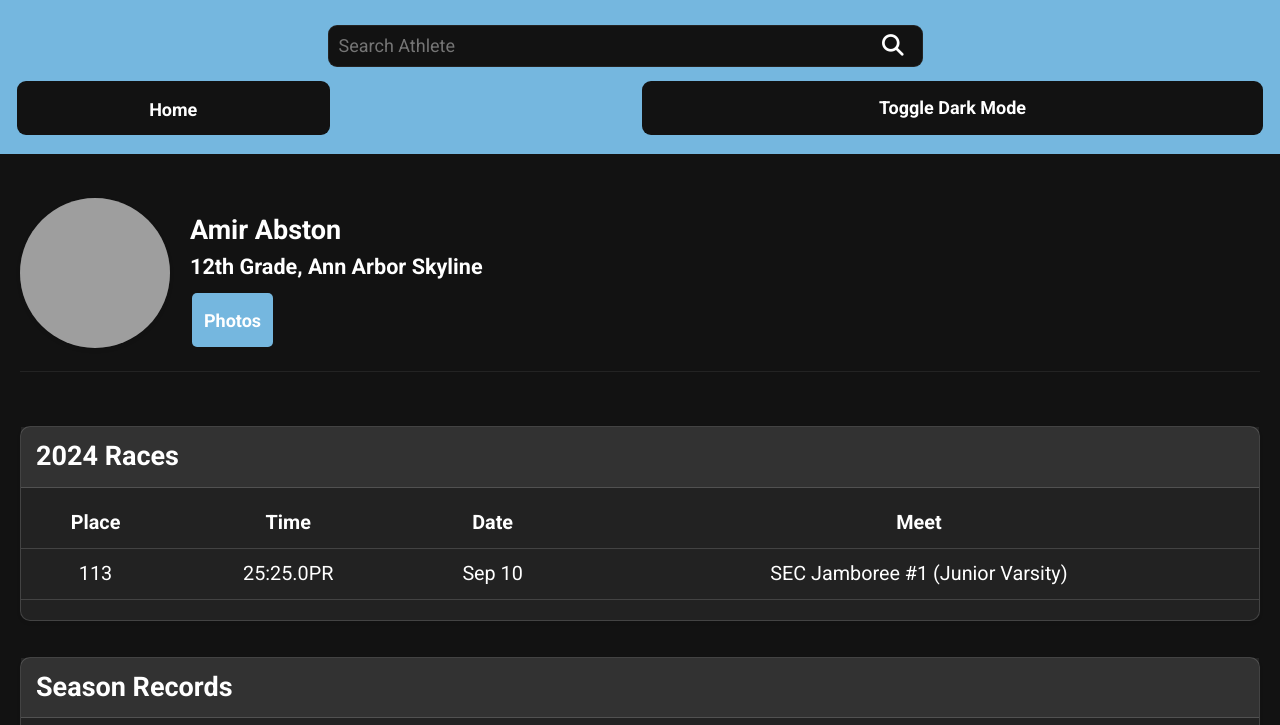
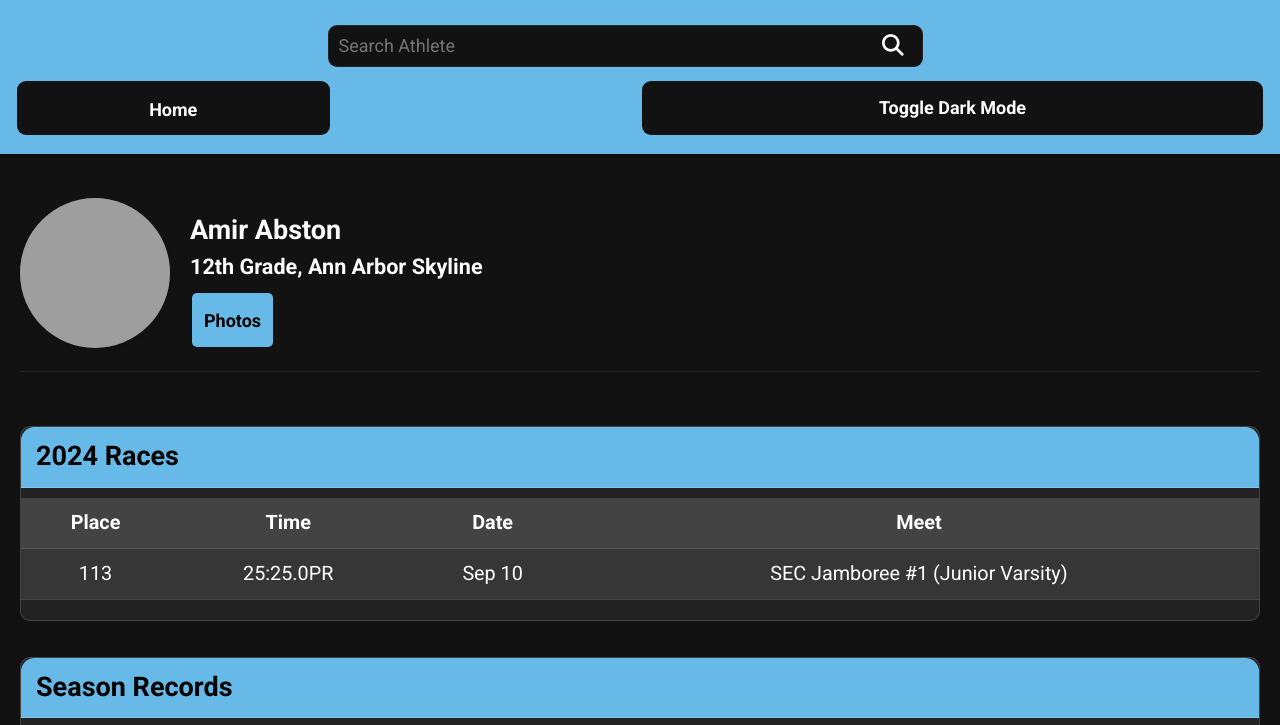
Before and after one commit to npisar/SI339-CPD4, a plain HTML site: page athlete-amir.html in a window 1280 px wide. Both pictures are taken after a click on the button "Toggle Dark Mode". Shown: the top 725 px of the page. Drawn offline with Linux system fonts and the light colour scheme; grey boxes are pictures that could not be loaded.

Commit message:
updated styles

```diff
--- a/athlete-amir.html
+++ b/athlete-amir.html
@@ -106,7 +106,9 @@
     </script>
     <a onclick="topFunction()" class="backToTop">Back to Top</a>
     <div class="fullwidth">
-        <p>Page Designed by Kaelyn Lin, Nick Pisarczyk, and Aditya Tambe</p>
+        <p>Designed by:</p>
+        <p>Kaelyn Lin, Nick Pisarczyk, and Aditya Tambe</p>
+        <p> </p>
         <p>Updated for CPD3 by Nick Pisarczyk</p>
     </div>
 </footer>
--- a/css/style.css
+++ b/css/style.css
@@ -1,8 +1,8 @@
 /* variables */
 :root{
-    --text-color: #000000;
-    --background-color: #f5f9fc;
-    --tertiary-color: #67bae7;
+    --primary-color: #000000;
+    --surface-color: #f5f9fc;
+    --secondary-color: #67bae7;
     --07: rgba(0, 0, 0, 0.07);
     --09: rgba(0, 0, 0, 0.09);
     --12: rgba(0, 0, 0, 0.12);
@@ -11,9 +11,9 @@
 
 /* dark mode */
 .dark-mode {
-    --text-color: #ffffff;
-    --background-color: #121212;
-    --tertiary-color: #75b7df;
+    --primary-color: #ffffff;
+    --surface-color: #121212;
+    --secondary-color: #67bae7;
     --07: rgba(255, 255, 255, 0.07);
     --09: rgba(255, 255, 255, 0.09);
     --12: rgba(255, 255, 255, 0.12);
@@ -31,27 +31,46 @@ body {
     font-family: 'Roboto', sans-serif;
     margin: 0;
     padding: 0;
-    background-color: var(--background-color);
+    background-color: var(--surface-color);
 /
 }
 
 header {
+    max-width: 100%;
     position: sticky;
-    background-color: var(--tertiary-color);
+    top: 0;
+    background-color: var(--secondary-color);
+    box-shadow: 0 2px 4px rgba(0, 0, 0, 0.05);
     padding: 15px;
     display: flex;
     justify-content: space-between;
     align-items: center;
 }
 
+/* footer */
+footer {
+    margin-top: 4em;
+    justify-content: center;
+    text-align: center;
+}
+
+a {
+    visibility: visible;
+    text-decoration: underline;
+    width: 50%;
+}
+
+footer a{
+    cursor: pointer;
+}
+
 h1 {
-    color: var(--text-color);
+    color: var(--primary-color);
 }
 
 p, a {
-    text-decoration: none;
     font-weight: 600;
-    color: var(--text-color);
+    color: var(--primary-color);
 }
 
 .fullwidth {
@@ -60,6 +79,8 @@ p, a {
     width: 100%;
     background-color: var(--09);
     line-height: 1;
+    padding-left: 1em;
+    padding-right: 1em;
     padding-top: .8em;
     padding-bottom: 1.6em;
     margin-top: 1em;
@@ -70,12 +91,12 @@ p, a {
 /* ############################################
 ###############################################
 ############################################ */
-/* buttons / links */
+/* buttons */
 button, .nav-home-button{
     border: none;
     height: 3em;
-    background: var(--background-color);
-    color: var(--text-color);
+    background: var(--surface-color);
+    color: var(--primary-color);
     font-weight: 600;
     padding: 15px 15px;
     text-align: center;
@@ -89,8 +110,8 @@ button, .nav-home-button{
 .photos-button {
     margin-top: 10px;
     padding: 8px 12px;
-    background-color: var(--tertiary-color);
-    color: var(--text-color);
+    background-color: var(--secondary-color);
+    color: black;
     border: none;
     border-radius: 5px;
     cursor: pointer;
@@ -98,29 +119,14 @@ button, .nav-home-button{
 
 button:hover {
     text-decoration: none;
-    background-color: var(--text-color);
-    color: var(--background-color);
+    background-color: var(--primary-color);
+    color: var(--surface-color);
 }
 
 /* smooth transition */
 button, .nav-home-button, .backToTop {
-    transition: background-color 0.3s ease;
+    transition: surface-color 0.3s ease;
 }
-
-footer {
-    margin-top: 4em;
-    justify-content: center;
-    text-align: center;
-}
-
-a {
-    visibility: visible;
-    text-decoration: underline;
-    width: 50%;
-}
-
-
-
 
 /* ############################################
 ###############################################
@@ -131,14 +137,26 @@ table {
     border-collapse: collapse;
     margin-top: 10px;
     margin-bottom: 20px;
+    overflow: hidden;
 }
 
 th, td, li {
     padding: 10px;
     text-align: center;
     font-size: 1.1em;
-    color: var(--text-color);
+    color: var(--primary-color);
 }
+
+tr:nth-of-type(even) {
+    background-color: var(--09);
+}
+tr:nth-of-type(odd) {
+    background-color: var(--07);
+}
+tr:nth-child(1) {
+    background-color: var(--15);
+}
+
 
 /* add dividers */
 tr:not(last-of-type) {
@@ -146,14 +164,15 @@ tr:not(last-of-type) {
 }
 
 h2 {
-    background-color: var(--07);
+    background-color: var(--secondary-color);
     margin: 0;
     padding: 15px;
     border-bottom: 1px solid var(--15);
+    border-radius: 0.5em 0.5em 0 0;
     width: 100%;
     box-sizing: border-box;
     font-weight: 600;
-    color: var(--text-color);
+    color: black;
 }
 
 .data .races-year, .season-records, .season-notes, .season-box {
@@ -180,7 +199,7 @@ h2 {
 }
 
 .search-form input {
-    background-color: var(--background-color);
+    background-color: var(--surface-color);
     width: 46.5vw;
     padding: 10px;
     padding-right: 2em;
@@ -198,7 +217,7 @@ h2 {
     background: none;
     border: none;
     cursor: pointer;
-    color: var(--text-color);
+    color: var(--primary-color);
     font-size: 1.2em;
     padding: 0;
     outline: none;
@@ -216,7 +235,7 @@ h2 {
 ############################################ */
 /* Main content area */
 main {
-    width: 100vw;
+    width: 100%;
     margin: 0 auto;
     padding: 20px;
 }
@@ -233,7 +252,7 @@ main {
     grid-template-columns: 150px 1fr;
     align-items: center;
     gap: 20px;
-    padding: 20px 0;
+    padding: 20px 0px;
     border-bottom: 1px solid var(--07);
 }
 
@@ -262,7 +281,7 @@ main {
 .profile-details p {
     margin-top: 5px;
     font-size: 1.2em;
-    color: var(--text-color);
+    color: var(--primary-color);
 }
 
 .photos-button:hover {
```
Also changed, not shown: athlete-adrienne.html (+3 -1 lines), athlete-alex.html (+3 -1 lines), index.html (+3 -1 lines), templates/athlete.html (+3 -1 lines), templates/index.html (+3 -1 lines), templates/photo.html (+3 -1 lines).
